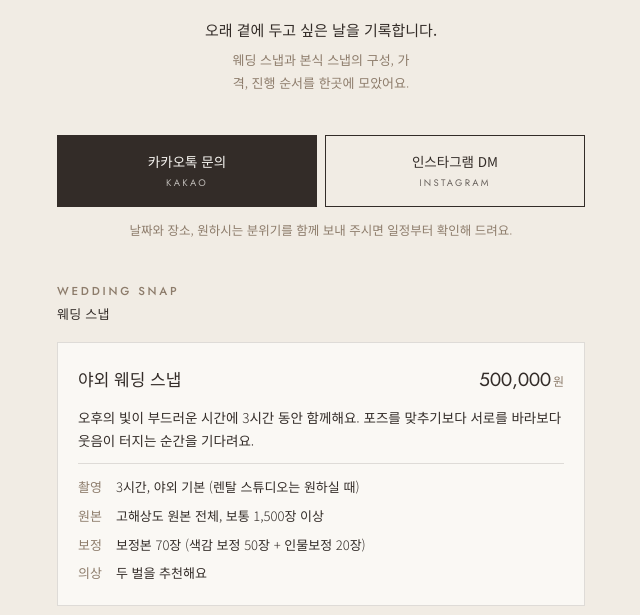
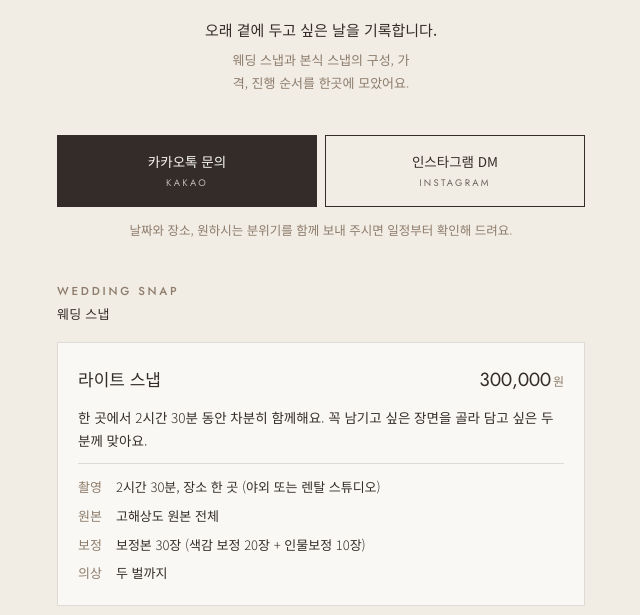
Before and after one commit to intakgoon-lab/samwolsamil-site, a plain HTML site: page index.html in a window 1280 px wide. Shown: the part 115-730 px from the top of the page, without its empty margins (319-959 px from the left). Drawn offline with Linux system fonts and the light colour scheme.

Commit message:
촬영 안내: 라이트 스냅(2시간 30분 · 30만 원) 추가, 웨딩 스냅 4시간 · 의상 두세 벌로 변경
숨고에서 먼저 의뢰를 받기 위해 시작 금액이 낮은 상품을 더하고(대표 결정), 웨딩 스냅은 시간과 의상을 늘렸어요. 자주 묻는 질문에 두 상품의 차이를 추가했어요.

Co-Authored-By: Claude Opus 5.5 <noreply@anthropic.com>
Claude-Session: https://claude.ai/code/session_01GB4nH3eGzKzur69vy7bWbn

```diff
--- a/index.html
+++ b/index.html
@@ -129,13 +129,23 @@ section[id]{scroll-margin-top:24px}
   <section id="price">
     <h2>Wedding Snap<small>웨딩 스냅</small></h2>
     <div class="sheet prod">
+      <div class="top"><h3>라이트 스냅</h3><span class="price">300,000<em>원</em></span></div>
+      <p class="lead">한 곳에서 2시간 30분 동안 차분히 함께해요. 꼭 남기고 싶은 장면을 골라 담고 싶은 두 분께 맞아요.</p>
+      <dl class="facts">
+        <dt>촬영</dt><dd>2시간 30분, 장소 한 곳 (야외 또는 렌탈 스튜디오)</dd>
+        <dt>원본</dt><dd>고해상도 원본 전체</dd>
+        <dt>보정</dt><dd>보정본 30장 (색감 보정 20장 + 인물보정 10장)</dd>
+        <dt>의상</dt><dd>두 벌까지</dd>
+      </dl>
+    </div>
+    <div class="sheet prod">
       <div class="top"><h3>야외 웨딩 스냅</h3><span class="price">500,000<em>원</em></span></div>
-      <p class="lead">오후의 빛이 부드러운 시간에 3시간 동안 함께해요. 포즈를 맞추기보다 서로를 바라보다 웃음이 터지는 순간을 기다려요.</p>
+      <p class="lead">오후의 빛이 부드러운 시간에 4시간 동안 함께해요. 포즈를 맞추기보다 서로를 바라보다 웃음이 터지는 순간을 기다려요.</p>
       <dl class="facts">
-        <dt>촬영</dt><dd>3시간, 야외 기본 (렌탈 스튜디오는 원하실 때)</dd>
+        <dt>촬영</dt><dd>4시간, 야외 기본 (렌탈 스튜디오는 원하실 때)</dd>
         <dt>원본</dt><dd>고해상도 원본 전체, 보통 1,500장 이상</dd>
         <dt>보정</dt><dd>보정본 70장 (색감 보정 50장 + 인물보정 20장)</dd>
-        <dt>의상</dt><dd>두 벌을 추천해요</dd>
+        <dt>의상</dt><dd>두세 벌을 추천해요</dd>
       </dl>
     </div>
     <div class="sheet prod jeju">
@@ -233,7 +243,8 @@ section[id]{scroll-margin-top:24px}
     <h2>FAQ<small>자주 묻는 질문</small></h2>
     <div class="sheet">
       <details><summary>색감 보정과 인물보정은 어떻게 다른가요?</summary><p>색감 보정은 필름 톤으로 빛과 색을 맞추는 보정이고, 인물보정은 거기에 피부와 얼굴선까지 다듬는 보정이에요. 두 가지를 원본에서 각각 따로 골라 주세요.</p></details>
-      <details><summary>원본은 모두 받을 수 있나요?</summary><p>네. 촬영한 고해상도 원본을 모두 드려요. 보통 1,500장 이상이에요.</p></details>
+      <details><summary>라이트 스냅과 웨딩 스냅은 어떻게 다른가요?</summary><p>라이트 스냅은 2시간 30분 동안 한 곳에서 의상 두 벌까지 찍고, 보정본 30장(색감 보정 20장 + 인물보정 10장)을 드려요. 웨딩 스냅은 4시간 동안 의상 두세 벌로 여러 곳을 옮겨 다니며 찍고, 보정본 70장(색감 보정 50장 + 인물보정 20장)을 드려요. 두 상품 모두 고해상도 원본 전체를 드리고, 출장비와 계약 조건은 같아요.</p></details>
+      <details><summary>원본은 모두 받을 수 있나요?</summary><p>네. 촬영한 고해상도 원본을 모두 드려요. 웨딩 스냅은 보통 1,500장 이상이에요.</p></details>
       <details><summary>스튜디오에서도 찍을 수 있나요?</summary><p>네. 기본은 야외 촬영이고, 원하시면 자연광이 좋은 렌탈 스튜디오 리스트를 드려요. 대관료는 촬영비와 별도로 들어가요. 문의 주시면 진행 방법을 차근차근 안내해 드릴게요.</p></details>
       <details><summary>인화나 앨범도 되나요?</summary><p>지금은 사진 파일만 드려요. 받으신 사진은 인화와 청첩장, 모바일 청첩장에 자유롭게 쓰셔도 돼요.</p></details>
       <details><summary>가격에 들어 있지 않은 것이 있나요?</summary><p>렌탈 스튜디오 대관료, 드레스와 헤어메이크업, 촬영 장소 입장료와 촬영 허가 비용, 출장비는 따로예요.</p></details>
```
